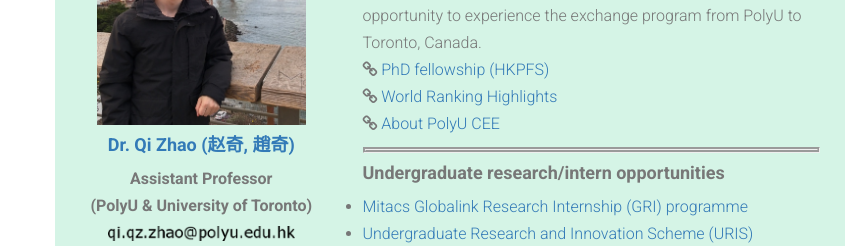
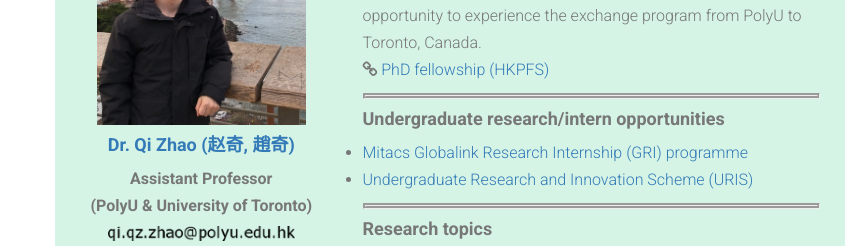
Before and after one commit to qzUCB/qzUCB.github.io, a plain HTML site: page index.html in a window 1280 px wide. Shown: the part 567-813 px from the top of the page, 0-845 px from the left. Drawn offline with Linux system fonts and the light colour scheme.

Commit message:
Update index.html

```diff
--- a/index.html
+++ b/index.html
@@ -163,9 +163,6 @@ p.mix {border-style: dotted dashed solid double;}
 			</br>
 			<i class="fa fa-link"></i><a href="https://www.polyu.edu.hk/ro/hkphd-fellowship/"target="_blank"> PhD fellowship (HKPFS)</a>
 			</br>
-			<i class="fa fa-link"></i><a href="https://www.polyu.edu.hk/fce/about-us/fce-rankings/"target="_blank"> World Ranking Highlights</a>
-			</br>
-			<i class="fa fa-link"></i><a href="doc/CEE_PolyU.pdf" target="_blank"> About PolyU CEE</a>
       </p>
 
       <p class="groove">
```
